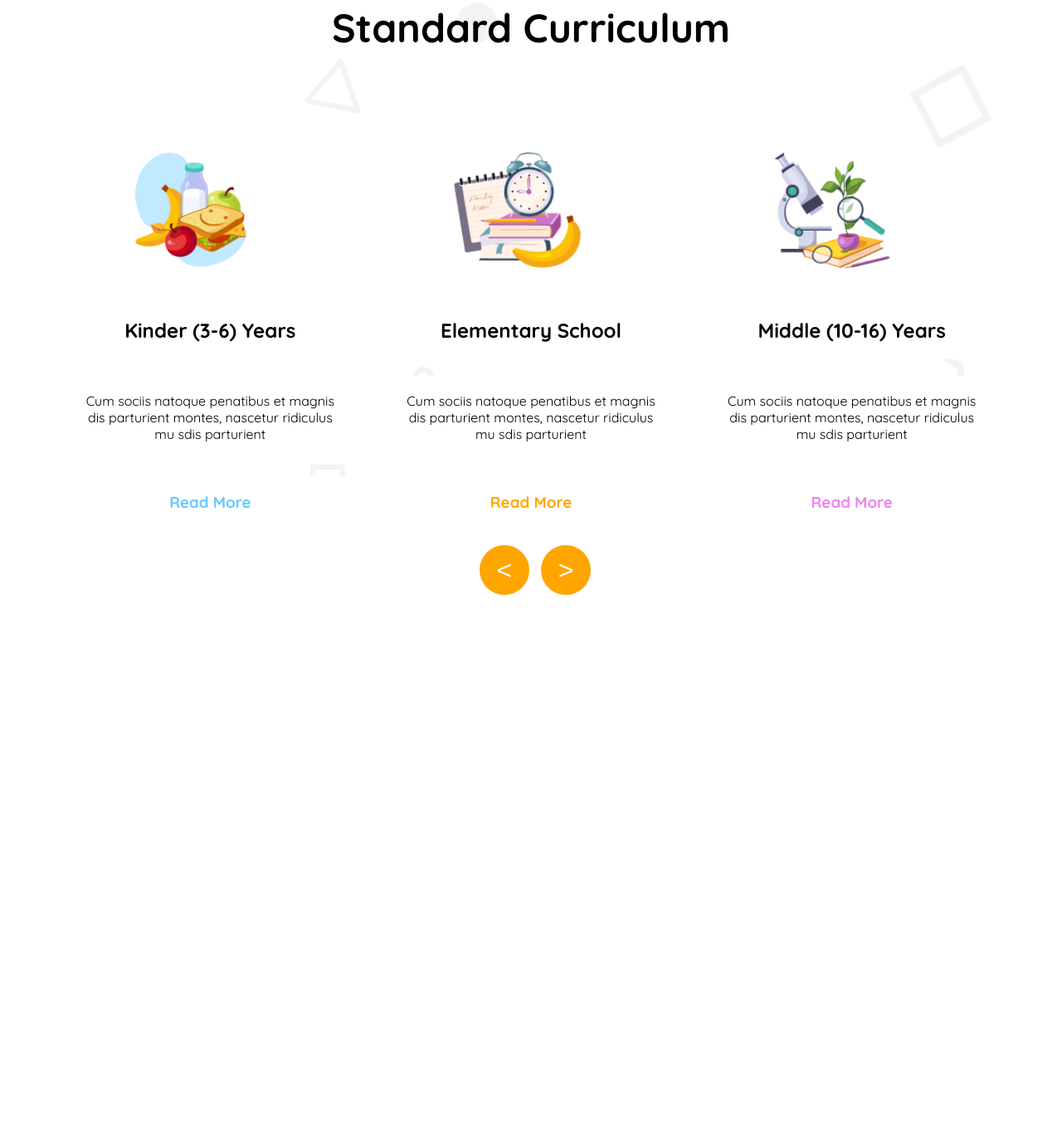
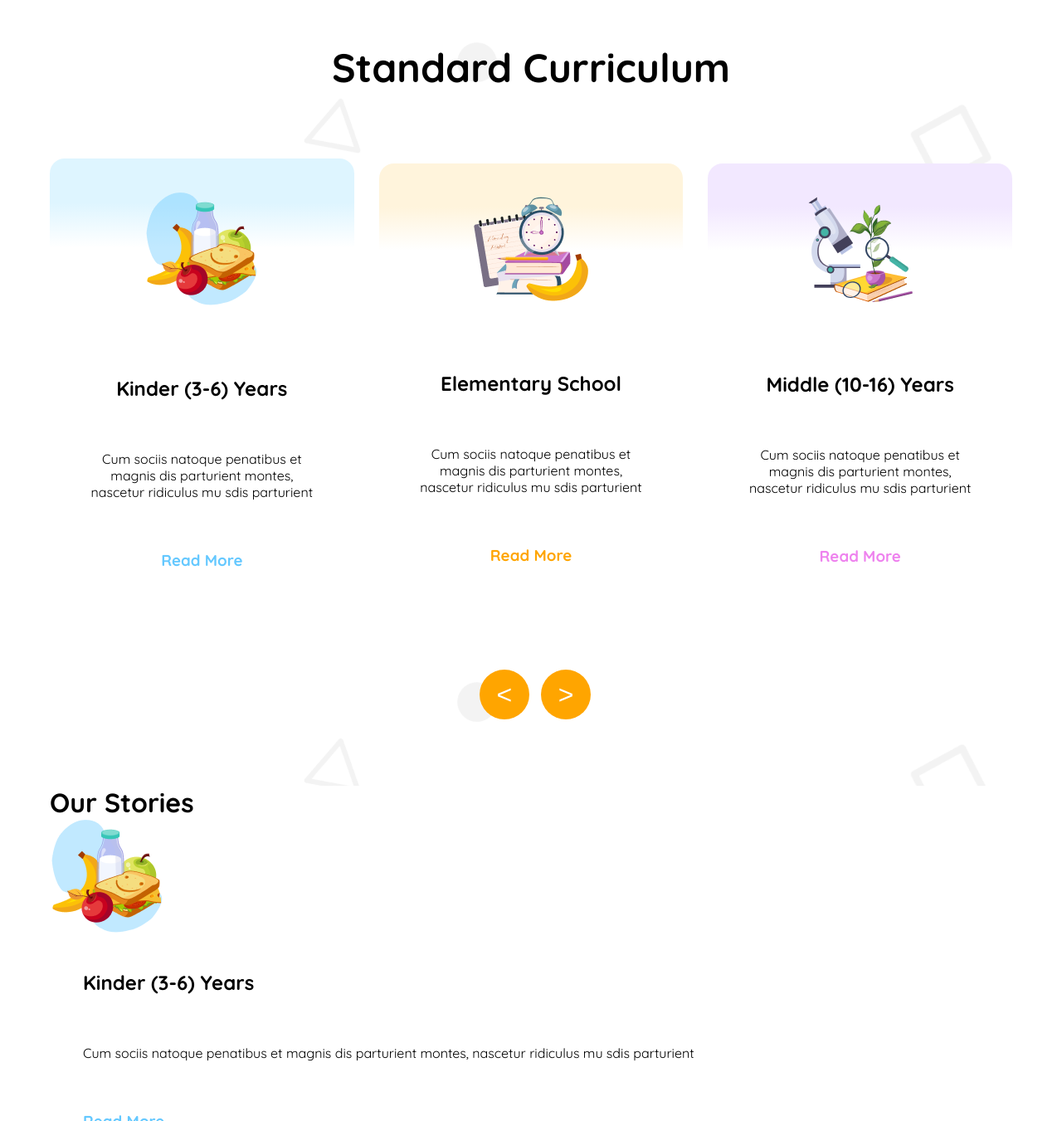
Before and after one commit to Faruque23/Assignment-02-Final, a plain HTML site: page index.html in a window 1280 px wide. Shown: the part 698-2049 px from the top of the page at 83% size. Before the commit the page ends 1415 px from the top, so only its background shows below. Drawn offline with Linux system fonts and the light colour scheme.

Commit message:
2nd commit

```diff
--- a/index.html
+++ b/index.html
@@ -48,7 +48,7 @@
         <section class="std_curriculum">
             <h1>Standard Curriculum</h1>
             <div class="card_perents">
-                <div class="card_child">
+                <div class="card_child_1">
                     <img class="card-img" src="/assets/kinder.png" alt="">
                     <h2 class="card_header">Kinder (3-6) Years</h2>
                     <p class="card_text">Cum sociis natoque penatibus et magnis dis parturient montes, nascetur ridiculus
@@ -57,7 +57,7 @@
                     <h3 style="color: #64C8FF;">Read More</h3>
                 </div>
 
-                <div class="card_child">
+                <div class="card_child_2">
                     <img class="card-img" src="/assets/elementary.png" alt="">
                     <h2 class="card_header">Elementary School</h2>
                     <p class="card_text">Cum sociis natoque penatibus et magnis
@@ -67,7 +67,7 @@
                     <h3 style="color: orange;">Read More</h3>
                 </div>
 
-                <div class="card_child">
+                <div class="card_child_3">
                     <img class="card-img" src="/assets/middle.png" alt="">
                     <h2 class="card_header">Middle (10-16) Years</h2>
                     <p class="card_text">Cum sociis natoque penatibus et magnis
@@ -82,12 +82,51 @@
                     <button class="std_btn">></button>
                 </div>
 
+        </section>
+
+        <section class="our_storis">
+            <h1>Our Stories</h1>
+                <div class="str_card_g_1">
+                    <div class="str_card_1">
+                        <img class="card-img" src="/assets/kinder.png" alt="">
+                        <h2 class="card_header">Kinder (3-6) Years</h2>
+                        <p class="card_text">Cum sociis natoque penatibus et magnis dis parturient montes, nascetur ridiculus
+                            mu sdis parturient
+                        </p>
+                        <h3 style="color: #64C8FF;">Read More</h3>
+                    </div>
+
+                </div>
+
+
+                <div class="str_card_g_2">
+                    <img class="card-img" src="/assets/elementary.png" alt="">
+                    <h2 class="card_header">Elementary School</h2>
+                    <p class="card_text">Cum sociis natoque penatibus et magnis
+                        dis parturient montes, nascetur ridiculus
+                        mu sdis parturient
+                    </p>
+                    <h3 style="color: orange;">Read More</h3>
+                </div>
+
+                <div class="card_child_3">
+                    <img class="card-img" src="/assets/middle.png" alt="">
+                    <h2 class="card_header">Middle (10-16) Years</h2>
+                    <p class="card_text">Cum sociis natoque penatibus et magnis
+                        dis parturient montes, nascetur ridiculus
+                        mu sdis parturient
+                    </p>
+                    <h3 style="color: violet;">Read More</h3>
+                </div>
+            </div>
+                <div>
+                    <button class="std_btn">View All</button>
+
+                </div>
 
         </section>
 
-        <div>
 
-        </div>
 
 
     </main>
--- a/style.css
+++ b/style.css
@@ -96,6 +96,7 @@ li a{
 .empower>p{
     font-size: 1.25rem;
     margin-bottom: 24px;
+    margin-left: 0;
 }
 
 .empower>button{
@@ -125,6 +126,8 @@ section >h1{
 
 .std_btn_gropu{
     text-align: center;
+    margin-top: 80px;
+    margin-bottom: 80px;
 
 }
 
@@ -133,6 +136,7 @@ section >h1{
     background-image: url(/assets/bg.png);
     text-align: center;
 }
+
 .std_btn{
     height: 60px;
     width: 60px;
@@ -141,7 +145,8 @@ section >h1{
     border-radius: 30px;
     border-style: none;
     font-size: 2rem;
-
+    margin-top: 80px;
+    margin-bottom: 80px;
     padding: 10px;
     margin-left: 10px;
 
@@ -152,43 +157,67 @@ section >h1{
     align-items: center;
     justify-content: space-between;
     text-align: center;
+    gap: 30px;
 }
 
-.card_perents>div{
-    border-color: black;
-    border-width: 5px;
-}
-.card_child *  {
 
+
+.card_child_1>img, h2,p,h3{
     margin: 20px;
     padding: 20px;
-    display: flex ;
-    justify-content: center;
-    text-align: center;
-    align-content: center;
-    align-items: center;
-    background-color: white;
-    border-radius: 18px;
-    border-width: 2px;
+    gap: 20px;
 
 }
 
-.card_child{
-    border-color: black;
+.card_child_1{
+    background: linear-gradient(to bottom, #DEF5FF 10%, white 20%);
+    border-radius: 18px;
+
+
 }
 
-.card-img{
-    height: 140px;
-    width: auto;
-    text-align: center;
-    padding-left: 80px;
+.card_child_2>img, h2,p,h3{
+    margin: 20px;
+    padding: 20px;
+    gap: 20px;
+
 }
+
+.card_child_2{
+    background: linear-gradient(to bottom, #FFF4DC 10%, white 20%);
+    border-radius: 18px;
+    border stroke-width: 10px;
+
+}
+
+.card_child_3>img, h2,p,h3{
+    margin: 20px;
+    padding: 20px;
+    gap: 20px;
+
+}
+
+.card_child_3{
+    background: linear-gradient(to bottom, #F2E8FF 10%, white 20%);
+    border-radius: 18px;
+
+
+}
+/* Our Stories Related Styles */
+
+
+
+
+
 
 @media screen and (max-width: 576px){
     .navbar{
         flex-direction: column;
         justify-content: space-between;
         padding: 20px;
+    }
+    nav{
+        border-bottom: 1px solid orange;
     }
     .nav-items, .btn-m{
         display: none;
@@ -216,4 +245,14 @@ section >h1{
         text-align: center;
     }
 
+    .card_perents {
+        display: flex;
+        flex-direction: column;
+        align-items: center;
+        justify-content: center;
+        text-align: center;
+        margin: 10px;
+    }
+
+
 }
```
